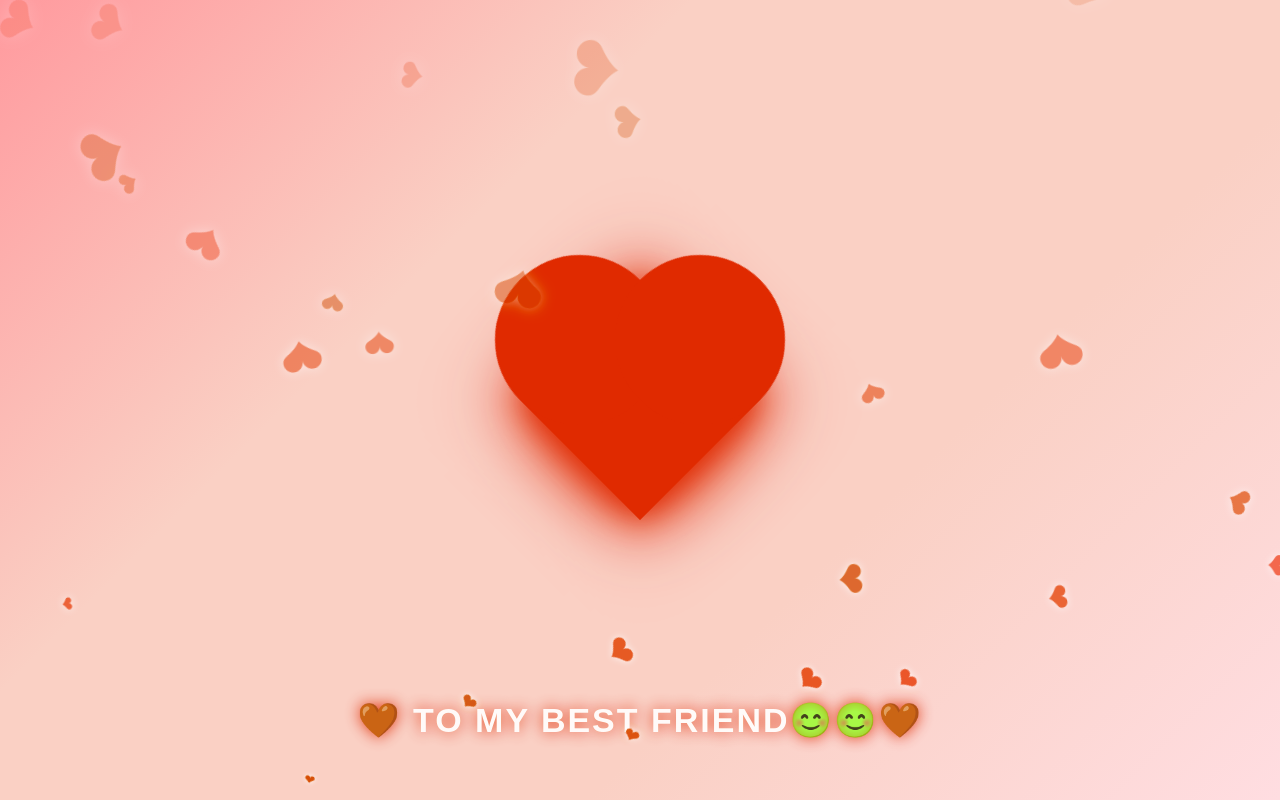
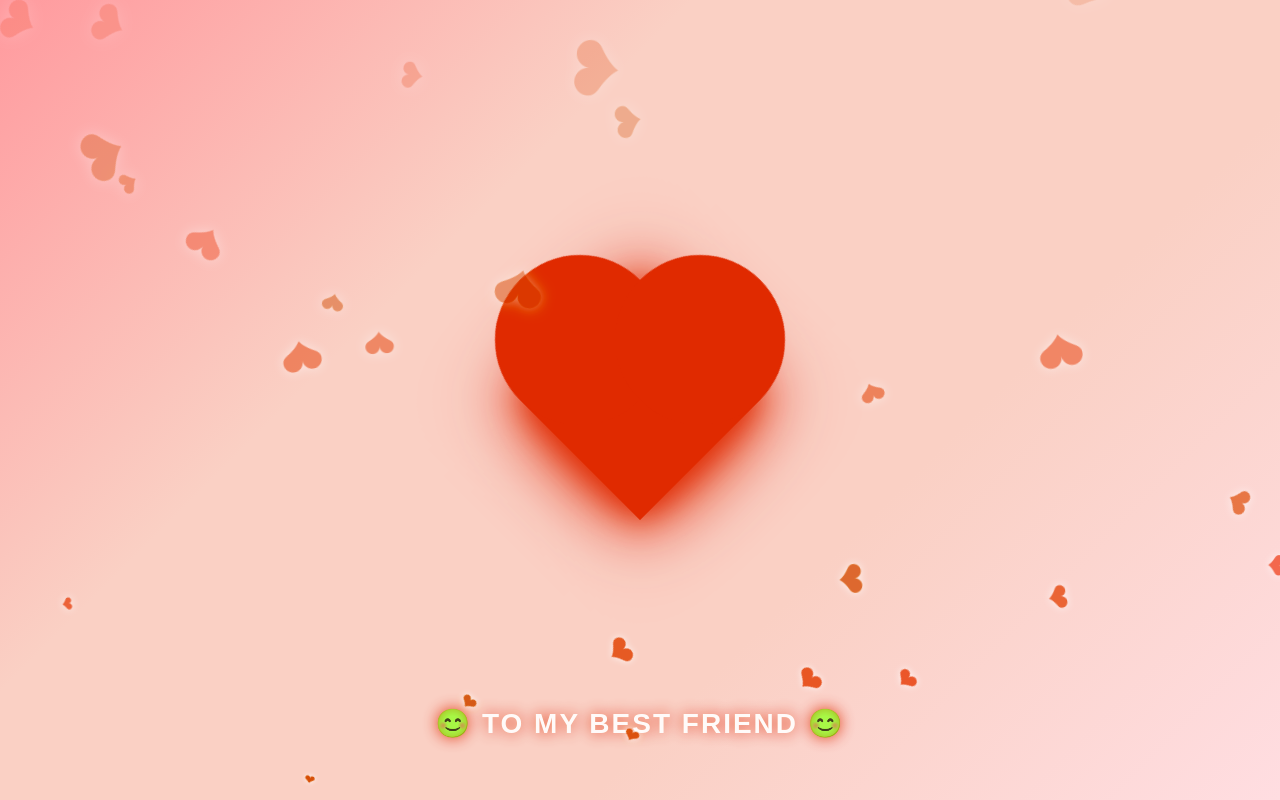
Before and after one commit to konalaphanibapireddy/phani-website, a plain HTML site: page best_friend.html in a window 1280 px wide. Drawn offline with Linux system fonts and the light colour scheme.

Commit message:
Update best_friend.html

```diff
--- a/best_friend.html
+++ b/best_friend.html
@@ -3,7 +3,7 @@
 <head>
 <meta charset="UTF-8">
 <meta name="viewport" content="width=device-width, initial-scale=1.0">
-<title>Heart Animation</title>
+<title>Best Friend Heart Animation</title>
 
 <style>
 *{
@@ -40,9 +40,9 @@ body{
     transform:rotate(-45deg);
     animation:beat 1s infinite;
     box-shadow:
-    0 0 30px #ff1744,
-    0 0 60px #ff1744,
-    0 0 90px #ff1744;
+        0 0 30px #ff1744,
+        0 0 60px #ff1744,
+        0 0 90px #ff1744;
 }
 
 .heart::before,
@@ -104,12 +104,15 @@ body{
 .message{
     position:absolute;
     bottom:60px;
+    width:100%;
+    text-align:center;
     color:white;
-    font-size:34px;
+    font-size:28px;
     font-weight:bold;
     letter-spacing:2px;
     text-shadow:0 0 15px #ff1744;
     animation:fade 2s infinite alternate;
+    padding:0 10px;
 }
 
 @keyframes fade{
@@ -128,7 +131,7 @@ body{
 <div class="heart"></div>
 
 <div class="message">
-❤️ TO MY BEST FRIEND😊😊❤️
+😊 TO MY BEST FRIEND 😊
 </div>
 
 <script>
@@ -142,13 +145,9 @@ function createHeart(){
     heart.innerHTML="❤";
 
     heart.style.left=Math.random()*window.innerWidth+"px";
-
     heart.style.bottom="-30px";
-
     heart.style.fontSize=(15+Math.random()*35)+"px";
-
     heart.style.animationDuration=(4+Math.random()*4)+"s";
-
     heart.style.color=`hsl(${340+Math.random()*20},100%,60%)`;
 
     document.body.appendChild(heart);
```
